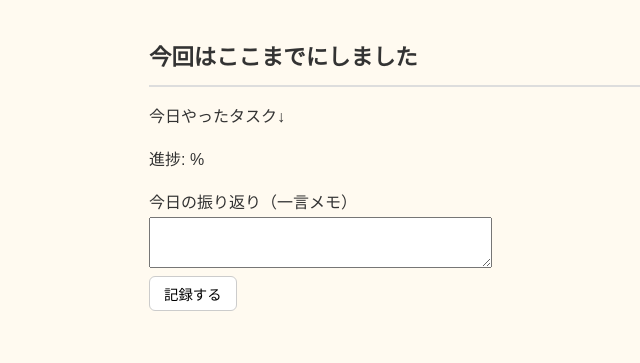
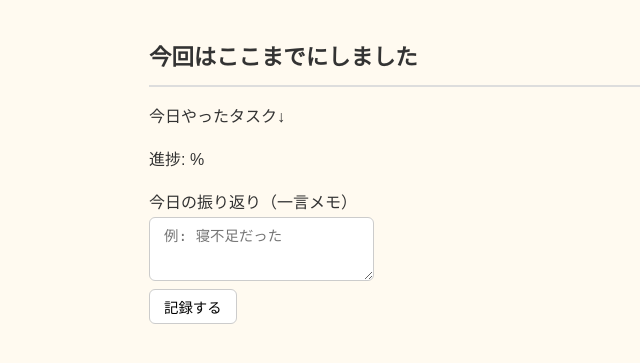
Before and after one commit to Toa3310/t-c_log, a Flask app: template templates/cancel.html in a window 1280 px wide. Shown: the top 363 px of the page, without its empty margins (171-811 px from the left). Run offline with Flask 3, Linux system fonts and the light colour scheme; the template is opened without the code that fills it, so the values that code supplies are empty.

Commit message:
feat: メモ記入欄を変更、placeholderを追加

```diff
--- a/static/style.css
+++ b/static/style.css
@@ -38,6 +38,18 @@ button:hover {
     background-color: #eee;
 }
 
+textarea{
+    min-width: 100px;
+    min-height: 50px;
+    max-width: 300px;
+    max-height: 100px;
+    background-color: #ffffff;
+    border: 1px solid #ccc;
+    border-radius: 6px;
+    padding: 6px 14px;
+    font-size: 0.9rem;
+}
+
 .danger{
     color: #c0392b;
     border-color: #e0b4b0;
--- a/templates/cancel.html
+++ b/templates/cancel.html
@@ -14,7 +14,7 @@
 
     <form action="/save" method="POST">
         <label for="memo">今日の振り返り（一言メモ）</label><br>
-        <textarea id="memo" name="memo" rows="3" cols="40"></textarea><br>
+        <textarea id="memo" name="memo" rows="3" placeholder="例: 寝不足だった"></textarea><br>
         <button type="submit">記録する</button>
     </form>
 {% endblock %}
--- a/templates/complete.html
+++ b/templates/complete.html
@@ -14,7 +14,7 @@
 
     <form action="/save" method="POST">
         <label for="memo">今日の振り返り（一言メモ）</label><br>
-        <textarea id="memo" name="memo" rows="3" cols="40"></textarea><br>
+        <textarea id="memo" name="memo" rows="3" placeholder="例: 順調だった"></textarea><br>
         <button type="submit">記録する</button>
     </form>
 {% endblock %}
```
